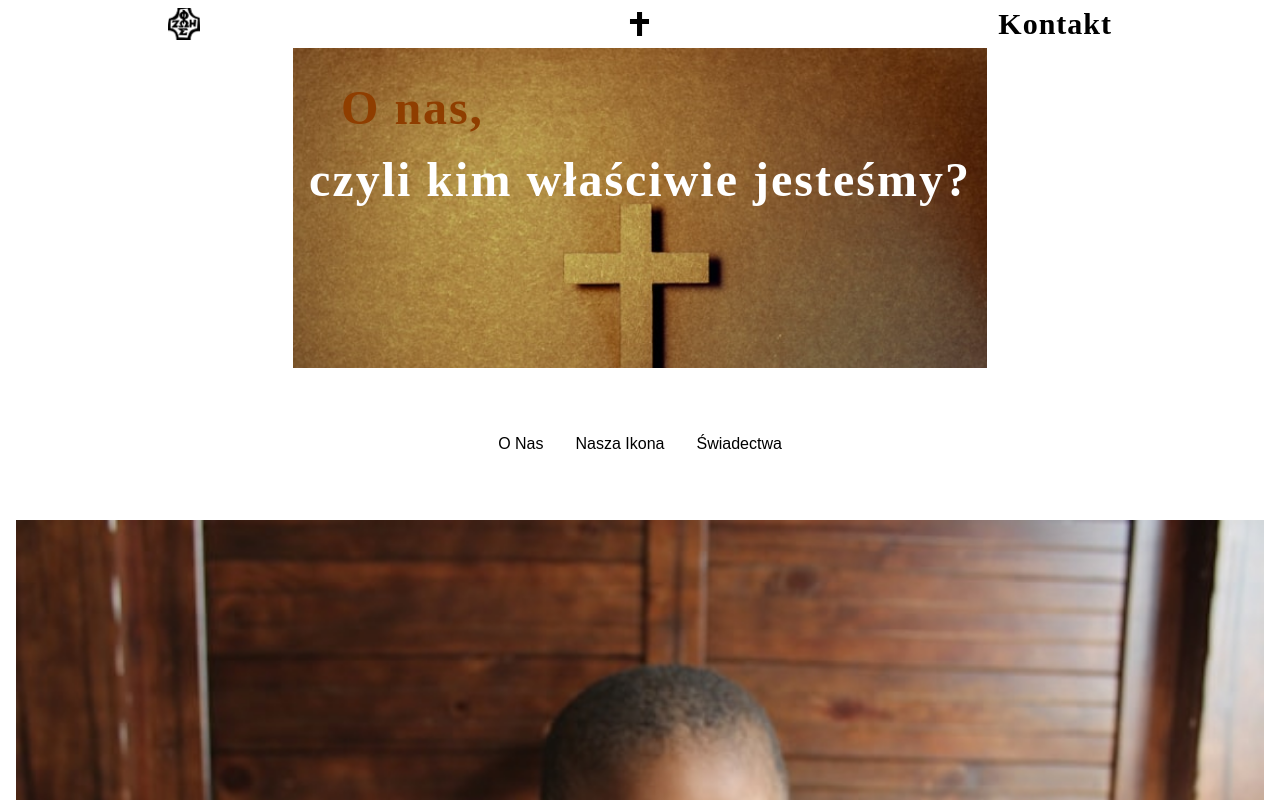
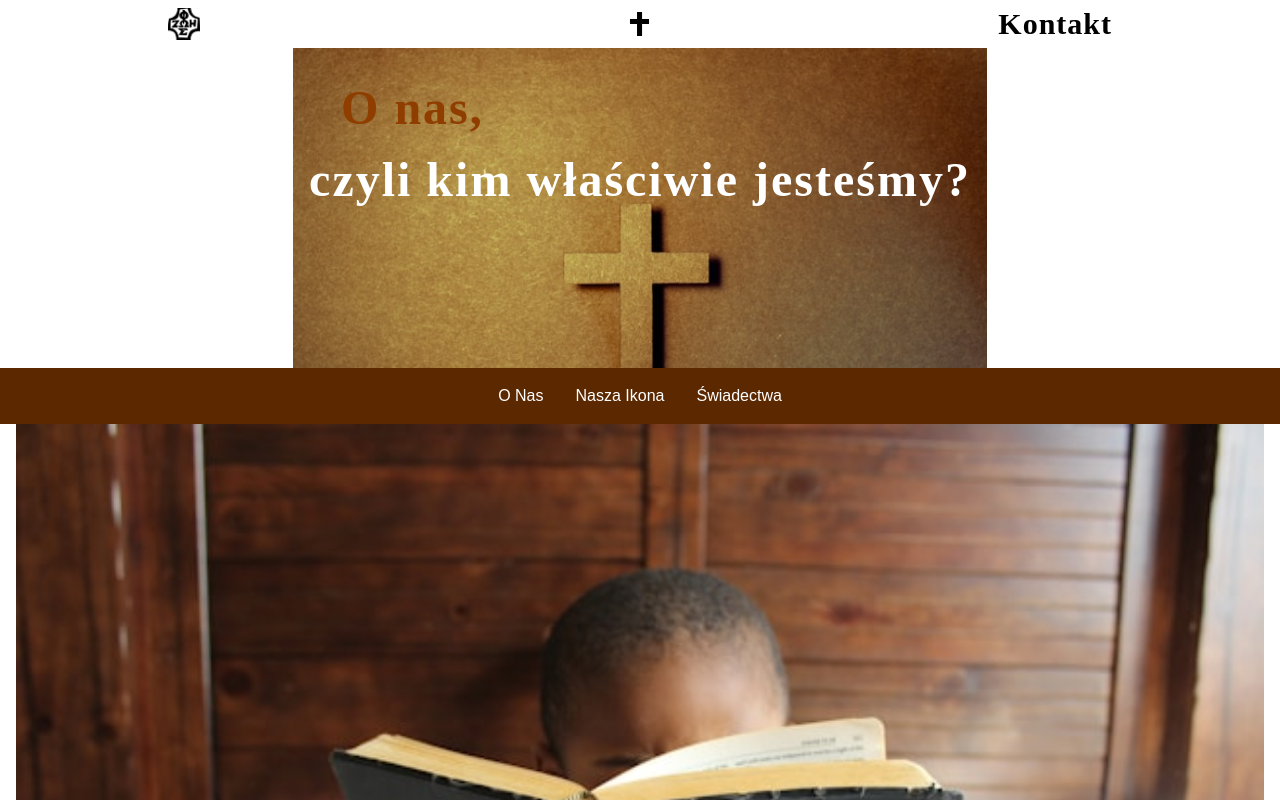
Before and after one commit to DariuszLegizynski/domowy-kosciol-next, a Next.js app: page /about in a window 1280 px wide. Shown: the top 800 px of the page. Built offline with nearby package versions, Linux system fonts and the light colour scheme.

Commit message:
change about color

```diff
--- a/src/pages/about.jsx
+++ b/src/pages/about.jsx
@@ -17,11 +17,11 @@ const About = () => {
 					<h1 className="text-start text-primary pt-2 pl-8">O nas,</h1>
 					<h1 className="text-center text-white pb-2">czyli kim właściwie jesteśmy?</h1>
 				</section>
-				<section className="flex gap-x-8 py-16">
+				<nav className="flex gap-x-8 py-4 justify-center text-white bg-tertiary w-full">
 					<button onClick={() => setStep(1)}>O Nas</button>
 					<button onClick={() => setStep(2)}>Nasza Ikona</button>
 					<button onClick={() => setStep(3)}>Świadectwa</button>
-				</section>
+				</nav>
 				{step === 1 && <AboutPage />}
 				{step === 2 && <IconPage />}
 				{step === 3 && <TestimonialPage />}
--- a/tailwind.config.ts
+++ b/tailwind.config.ts
@@ -11,7 +11,7 @@ const config: Config = {
 			colors: {
 				primary: "hsl(26, 100%, 28%)",
 				secondary: "hsl(26, 100%, 38%)",
-				tertiary: "hsl(26, 100%, 38%)",
+				tertiary: "hsl(26, 100%, 18%)",
 				gold: "hsl(51, 100%, 50%)",
 				black: "hsl(5, 0%, 0%)",
 				white: "hsl(5, 0%, 100%)",
```
